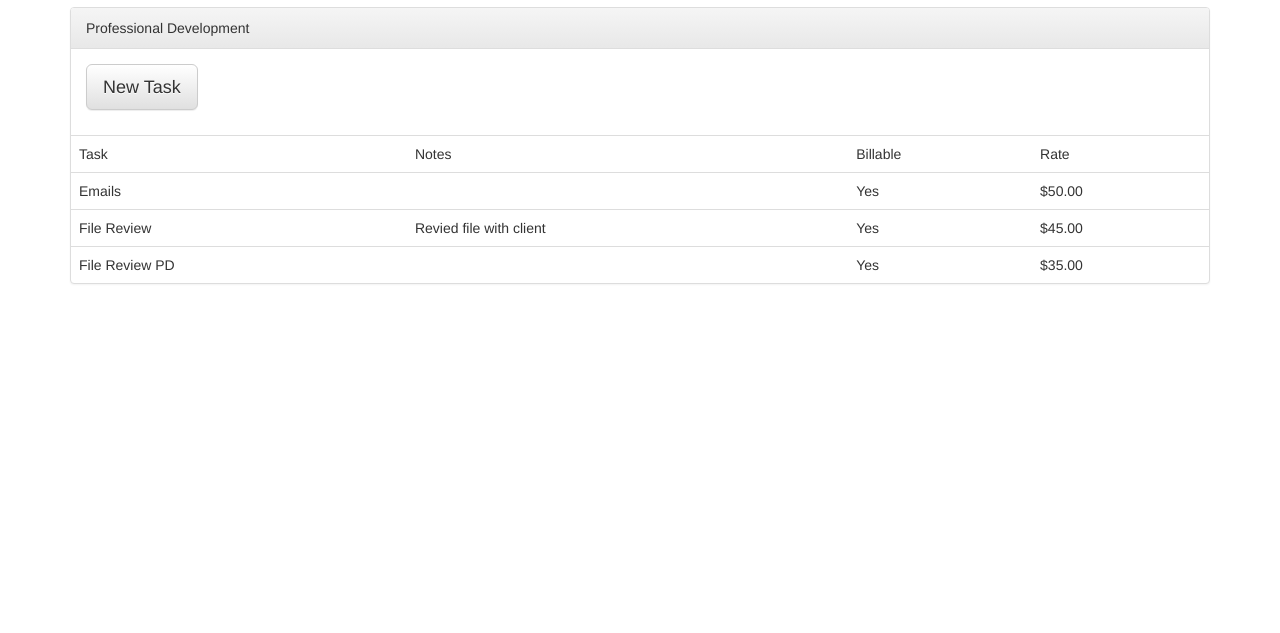
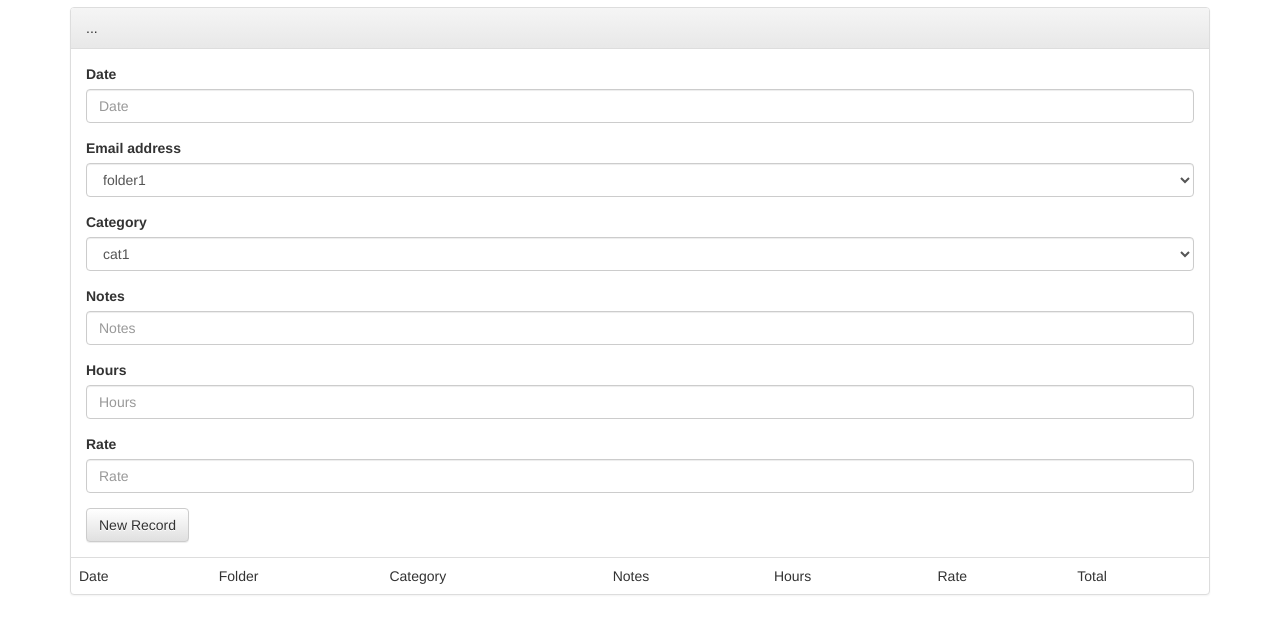
Before and after one commit to jamie3/nodebooks, a website: page html/tracking.html in a window 1280 px wide. Shown: the part 127-760 px from the top of the page. Drawn offline with nearby package versions, Linux system fonts and the light colour scheme; no server answers.

Commit message:
more updates

```diff
--- a/html/tracking.html
+++ b/html/tracking.html
@@ -12,8 +12,6 @@
   <!-- Optional theme -->
   <link rel="stylesheet" href="https://maxcdn.bootstrapcdn.com/bootstrap/3.3.7/css/bootstrap-theme.min.css" integrity="sha384-rHyoN1iRsVXV4nD0JutlnGaslCJuC7uwjduW9SVrLvRYooPp2bWYgmgJQIXwl/Sp" crossorigin="anonymous"/>
 
-  <!-- Latest compiled and minified JavaScript -->
-  <script src="https://maxcdn.bootstrapcdn.com/bootstrap/3.3.7/js/bootstrap.min.js" integrity="sha384-Tc5IQib027qvyjSMfHjOMaLkfuWVxZxUPnCJA7l2mCWNIpG9mGCD8wGNIcPD7Txa" crossorigin="anonymous"></script>
   </head>
   <body>
 
@@ -61,39 +59,65 @@
 
     <div class="panel panel-default">
       <!-- Default panel contents -->
-      <div class="panel-heading">Professional Development</div>
+      <div class="panel-heading">...</div>
       <div class="panel-body">
-        <p>
-          <input class="btn btn-default btn-lg" type="button" value="New Task"/>
-        </p>
+        <div>
+          <form id="newRecord" action="/records" method="POST">
+            <div class="form-group">
+              <label for="date">Date</label>
+              <input type="text" class="form-control" name="date" id="date" placeholder="Date">
+            </div>
+            <div class="form-group">
+              <label for="folder">Email address</label>
+              <select class="form-control" name="folder" id="folder">
+                <option>folder1</option>
+                <option>folder2</option>
+              </select>
+            </div>
+            <div class="form-group">
+              <label for="category">Category</label>
+              <select class="form-control" name="category" id="category">
+                <option>cat1</option>
+                <option>cat2</option>
+              </select>
+            </div>
+            <div class="form-group">
+              <label for="notes">Notes</label>
+              <input type="text" class="form-control" name="notes" id="notes" placeholder="Notes">
+            </div>
+            <div class="form-group">
+              <label for="hours">Hours</label>
+              <input type="text" class="form-control" name="hours" id="hours" placeholder="Hours">
+            </div>
+            <div class="form-group">
+              <label for="rate">Rate</label>
+              <input type="text" class="form-control" name="rate" id="rate" placeholder="Rate">
+            </div>
+            <input id="btnNewRecord" class="btn btn-default" type="button" value="New Record"/>
+          </form>
+        </div>
       </div>
 
       <!-- Table -->
       <table class="table">
         <thead>
-          <td>Task</td>
+          <td>Date</td>
+          <td>Folder</td>
+          <td>Category</td>
           <td>Notes</td>
-          <td>Billable</td>
+          <td>Hours</td>
           <td>Rate</td>
+          <td>Total</td>
         </thead>
-        <tbody>
+        <tbody id="records">
           <tr>
-            <td>Emails</td>
-            <td></td>
-            <td>Yes</td>
+            <td>2016-01-31</td>
+            <td>Folder A</td>
+            <td>Email</td>
+            <td>I sent an email</td>
+            <td>2.0</td>
             <td>$50.00</td>
-          </tr>
-          <tr>
-            <td>File Review</td>
-            <td>Revied file with client</td>
-            <td>Yes</td>
-            <td>$45.00</td>
-          </tr>
-          <tr>
-            <td>File Review PD</td>
-            <td></td>
-            <td>Yes</td>
-            <td>$35.00</td>
+            <td>$100.00</td>
           </tr>
         </tbody>
       </table>
@@ -102,7 +126,42 @@
       <!-- jQuery (necessary for Bootstrap's JavaScript plugins) -->
       <script src="https://ajax.googleapis.com/ajax/libs/jquery/1.12.4/jquery.min.js"></script>
       <!-- Include all compiled plugins (below), or include individual files as needed -->
-      <script src="js/bootstrap.min.js"></script>
+      <script src="https://maxcdn.bootstrapcdn.com/bootstrap/3.3.7/js/bootstrap.min.js" integrity="sha384-Tc5IQib027qvyjSMfHjOMaLkfuWVxZxUPnCJA7l2mCWNIpG9mGCD8wGNIcPD7Txa" crossorigin="anonymous"></script>
+
+      <script type="text/javascript">
+        $(function() {
+
+            // clear table on startup
+            var records = $('#records');
+            records.empty();
+
+            // fetch records and populate table
+            $.get( "/records", function( data ) {
+              console.log(data);
+              data.forEach(function(row) {
+                console.log(row);
+                records.append('<tr>');
+                records.append('<td>' + row.date + '</td>');
+                records.append('<td>' + row.folder + '</td>');
+                records.append('<td>' + row.category + '</td>');
+                records.append('<td>' + (row.notes != null ? row.notes : '') + '</td>');
+                records.append('<td>' + row.hours + '</td>');
+                records.append('<td>' + row.rate + '</td>');
+                records.append('<td>' + row.total + '</td>');
+                records.append('</tr>');
+              });
+            });
+        });
+
+        $('#btnNewRecord').click(function(event) {
+          console.log('submit form');
+          $('#newRecord').submit();
+          /*function(event2) {
+            console.log('form submitted');
+            //event2.preventDefault();
+          });*/
+        });
+      </script>
     </div>
   </body>
 </html>
```
Also changed, not shown: index.js (+8 -0 lines), plugins/tasks/index.js.
